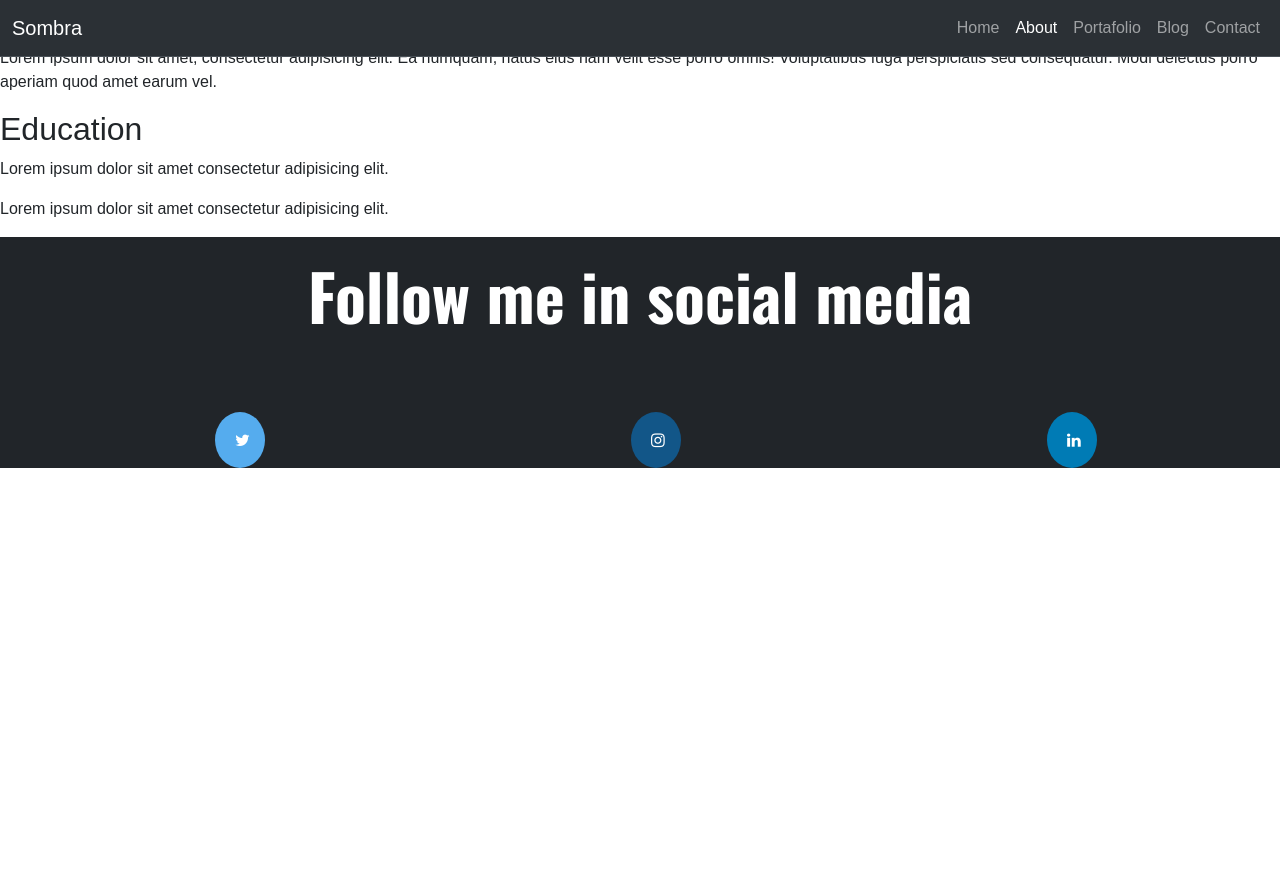
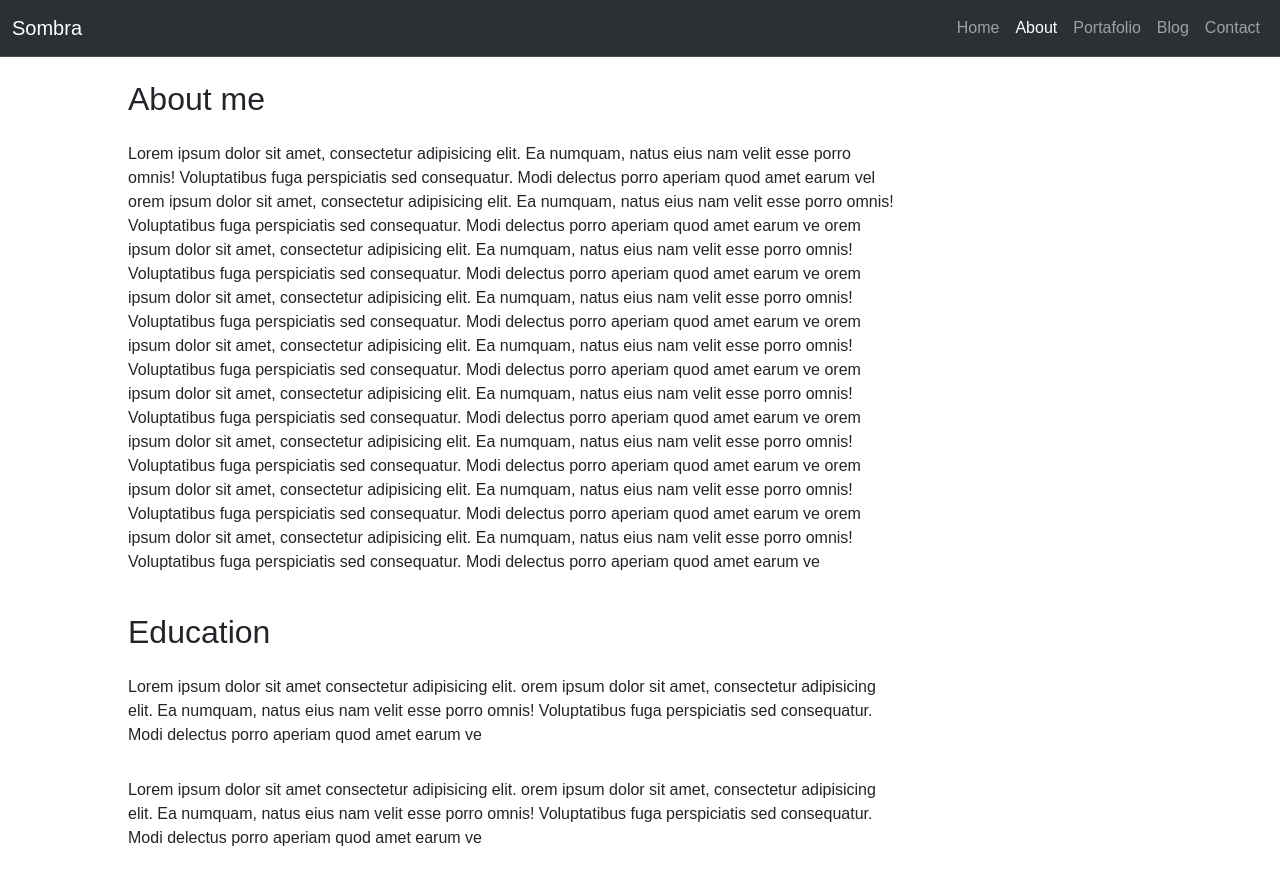
Before and after one commit to AkaiSombra/PFdesarolloWebRomeroCruz, a plain HTML site: page Pages/About.html in a window 1280 px wide. Shown: the top 869 px of the page. Before the commit the page ends 800 px from the top, so only its background shows below. Drawn offline with nearby package versions, Linux system fonts and the light colour scheme.

Commit message:
Index and About finished for dekstop size

```diff
--- a/CSS/Style.css
+++ b/CSS/Style.css
@@ -74,11 +74,16 @@
     height: auto;
     grid-column: 2/3;
     grid-row: 1/3;
+    padding: 10px;
 }
 
 #articleProjectsIndex{
     grid-column: 1/3;
     grid-row: 3/4;
+    display: grid;
+    grid-template-columns: 1fr 1fr  ;
+    grid-template-rows: repeat(3, auto);
+
 }
 
 .projectsTitleIndex{
@@ -86,6 +91,16 @@
     font-size: 600%;
     font-weight: bold;
     text-align: center;
+    grid-column: 1/3;
+    grid-row: 1/2;
+}
+
+.projectsWebProgramming{
+    grid-column: 1/3;
+    grid-row: 2/3;
+    display: grid;
+    grid-template-columns: auto auto  ;
+    grid-template-rows: repeat(2, auto);
 }
 
 .projectsTextWebProgramming{
@@ -93,22 +108,51 @@
     font-size: 200%;
     font-weight: bold;
     text-align: center;
+    grid-column: 1/3;
+    grid-row: 1/2;
 }
 
 .projectsCrunchyrollImage{
+    width: 50%;
+    height: auto;
+    padding: 10px;
+    grid-column: 1/2;
+    grid-row: 2/3;
 }
 
 .projectsHidiveImage{
+    width: 50%;
+    height: auto;
+    padding: 10px;
+    grid-column: 2/3;
+    grid-row: 2/3;
+}
+
+.projectsVideoEditor{
+    grid-column: 1/3;
+    grid-row: 3/4;
+    display: grid;
+    grid-template-columns: auto auto  ;
+    grid-template-rows: repeat(2, auto);
 }
 
 .projectsTextVideoEditor{
+    font-family: 'Poppins', sans-serif;
+    font-size: 200%;
+    font-weight: bold;
+    text-align: center;
+    grid-column: 1/3;
+    grid-row: 1/2;
 }
 
 .projectsYoutubeVideo {
+    grid-column: 1/2;
+    grid-row: 2/3;
 }
 
 .projectsTiktokVideo {
-
+    grid-column: 2/3;
+    grid-row: 2/3;
 }
 
 #footer{
@@ -162,3 +206,58 @@
     background: #125688;
     color: white;
   }
+
+/*   About */
+
+#articleAboutMeAbout {
+    display: grid;
+    grid-template-columns: repeat(10, 10%);
+    grid-template-rows: auto auto;
+    margin-bottom: 3%;
+}
+
+.aboutMeAbout {
+    grid-column: 2/8;
+    grid-row: 1/2;
+    margin-top: 3%;
+    display: grid;
+    grid-template-columns: auto;
+    grid-template-rows: auto auto;
+}
+
+ .aboutMeTitleAbout{
+    grid-column: 1/2;
+    grid-row: 1/2;
+}
+
+.aboutMeTextAbout{
+    grid-column: 1/2;
+    grid-row: 2/3;
+    margin-top: 2%;
+}
+
+.educationAbout{
+    grid-column: 2/8;
+    grid-row: 3/4;
+    margin-top: 3%;
+    display: grid;
+    grid-template-columns: auto;
+    grid-template-rows: auto auto auto;
+}
+
+.educationTitleAbout{
+    grid-column: 1/2;
+    grid-row: 1/2;
+}
+
+.educationText1About{
+    grid-column: 1/2;
+    grid-row: 2/3;
+    margin-top: 2%;
+}
+
+.educationText2About{
+    grid-column: 1/2;
+    grid-row: 3/4;
+    margin-top: 2%;
+}
--- a/Pages/About.html
+++ b/Pages/About.html
@@ -13,9 +13,9 @@
     <link href="https://fonts.googleapis.com/css2?family=Oswald:wght@600;700&family=Poppins:ital,wght@0,100;0,200;0,300;1,100;1,200&display=swap" rel="stylesheet">
     <link href="https://cdn.jsdelivr.net/npm/bootstrap@5.3.0/dist/css/bootstrap.min.css" rel="stylesheet" integrity="sha384-9ndCyUaIbzAi2FUVXJi0CjmCapSmO7SnpJef0486qhLnuZ2cdeRhO02iuK6FUUVM" crossorigin="anonymous">
 </head>
-<body>
+<body id="body">
     <header>
-        <nav class="navbar navbar-expand-lg bg-body-tertiary navbar fixed-top bg-body-tertiary navbar bg-dark border-bottom border-bottom-dark" data-bs-theme="dark">
+        <nav class="navbar navbar-expand-lg bg-body-tertiary bg-dark border-bottom border-bottom-dark" data-bs-theme="dark">
             <div class="container-fluid">
               <a class="navbar-brand" href="#">Sombra</a>
               <button class="navbar-toggler" type="button" data-bs-toggle="collapse" data-bs-target="#navbarNavAltMarkup" aria-controls="navbarNavAltMarkup" aria-expanded="false" aria-label="Toggle navigation">
@@ -34,15 +34,36 @@
           </nav>
     </header>
     <main>
-       <article>
-        <section>
-            <h2>About me</h2>
-            <p>Lorem ipsum dolor sit amet, consectetur adipisicing elit. Ea numquam, natus eius nam velit esse porro omnis! Voluptatibus fuga perspiciatis sed consequatur. Modi delectus porro aperiam quod amet earum vel.</p>
+       <article id="articleAboutMeAbout">
+        <section class="aboutMeAbout">
+            <h2 class="aboutMeTitleAbout">About me</h2>
+            <p class="aboutMeTextAbout">Lorem ipsum dolor sit amet, consectetur adipisicing elit. Ea numquam, natus eius nam velit esse porro omnis!
+                Voluptatibus fuga perspiciatis sed consequatur. Modi delectus porro aperiam quod amet earum vel
+                orem ipsum dolor sit amet, consectetur adipisicing elit. Ea numquam, natus eius nam velit esse porro omnis!
+                Voluptatibus fuga perspiciatis sed consequatur. Modi delectus porro aperiam quod amet earum ve
+                orem ipsum dolor sit amet, consectetur adipisicing elit. Ea numquam, natus eius nam velit esse porro omnis!
+                Voluptatibus fuga perspiciatis sed consequatur. Modi delectus porro aperiam quod amet earum ve
+                orem ipsum dolor sit amet, consectetur adipisicing elit. Ea numquam, natus eius nam velit esse porro omnis!
+                Voluptatibus fuga perspiciatis sed consequatur. Modi delectus porro aperiam quod amet earum ve
+                orem ipsum dolor sit amet, consectetur adipisicing elit. Ea numquam, natus eius nam velit esse porro omnis!
+                Voluptatibus fuga perspiciatis sed consequatur. Modi delectus porro aperiam quod amet earum ve
+                orem ipsum dolor sit amet, consectetur adipisicing elit. Ea numquam, natus eius nam velit esse porro omnis!
+                Voluptatibus fuga perspiciatis sed consequatur. Modi delectus porro aperiam quod amet earum ve
+                orem ipsum dolor sit amet, consectetur adipisicing elit. Ea numquam, natus eius nam velit esse porro omnis!
+                Voluptatibus fuga perspiciatis sed consequatur. Modi delectus porro aperiam quod amet earum ve
+                orem ipsum dolor sit amet, consectetur adipisicing elit. Ea numquam, natus eius nam velit esse porro omnis!
+                Voluptatibus fuga perspiciatis sed consequatur. Modi delectus porro aperiam quod amet earum ve
+                orem ipsum dolor sit amet, consectetur adipisicing elit. Ea numquam, natus eius nam velit esse porro omnis!
+                Voluptatibus fuga perspiciatis sed consequatur. Modi delectus porro aperiam quod amet earum ve </p>
         </section>
-        <section>
-            <h2>Education</h2>
-            <p>Lorem ipsum dolor sit amet consectetur adipisicing elit.</p>
-            <p>Lorem ipsum dolor sit amet consectetur adipisicing elit.</p>
+        <section class="educationAbout">
+            <h2 class="educationTitleAbout">Education</h2>
+            <p class="educationText1About"> Lorem ipsum dolor sit amet consectetur adipisicing elit.
+                orem ipsum dolor sit amet, consectetur adipisicing elit. Ea numquam, natus eius nam velit esse porro omnis!
+                Voluptatibus fuga perspiciatis sed consequatur. Modi delectus porro aperiam quod amet earum ve </p>
+            <p class="educationText2About"> Lorem ipsum dolor sit amet consectetur adipisicing elit.
+                orem ipsum dolor sit amet, consectetur adipisicing elit. Ea numquam, natus eius nam velit esse porro omnis!
+                Voluptatibus fuga perspiciatis sed consequatur. Modi delectus porro aperiam quod amet earum ve </p>
         </section>
        </article>
     </main>
```
Also changed, not shown: Pages/Blog.html (+2 -2 lines), Pages/Contact.html (+2 -2 lines), Pages/Portafolio.html (+2 -2 lines), index.html (+0 -2 lines).
